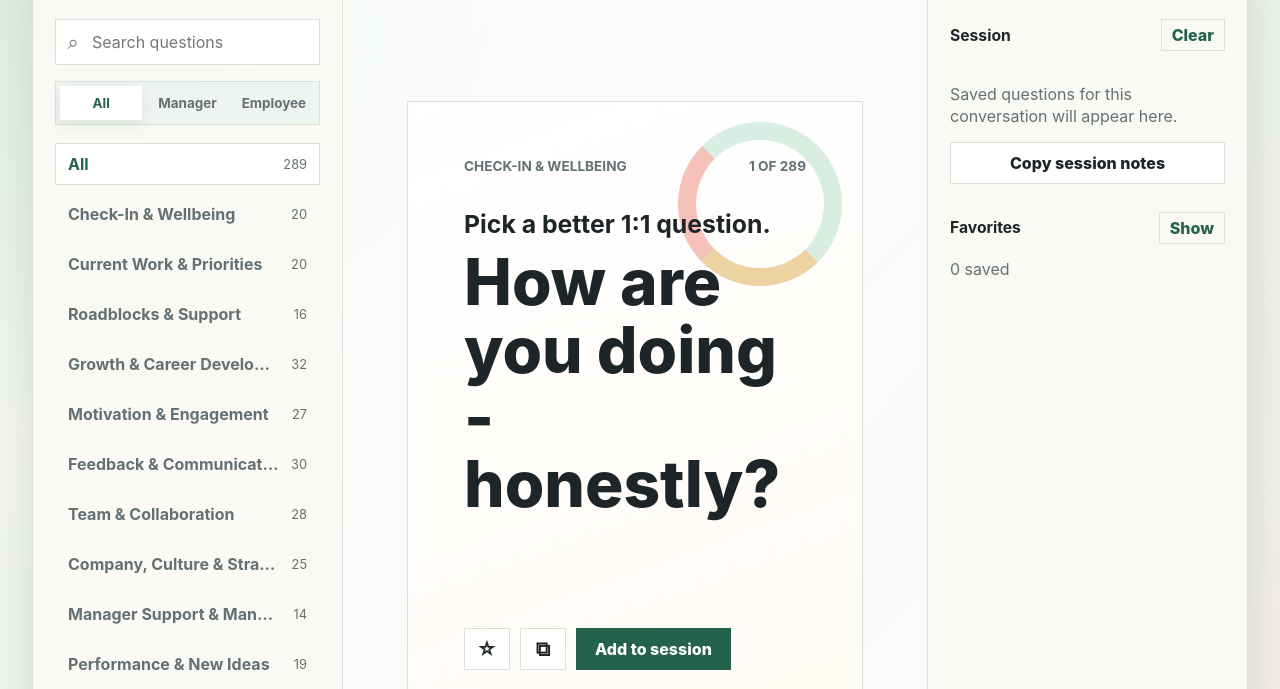
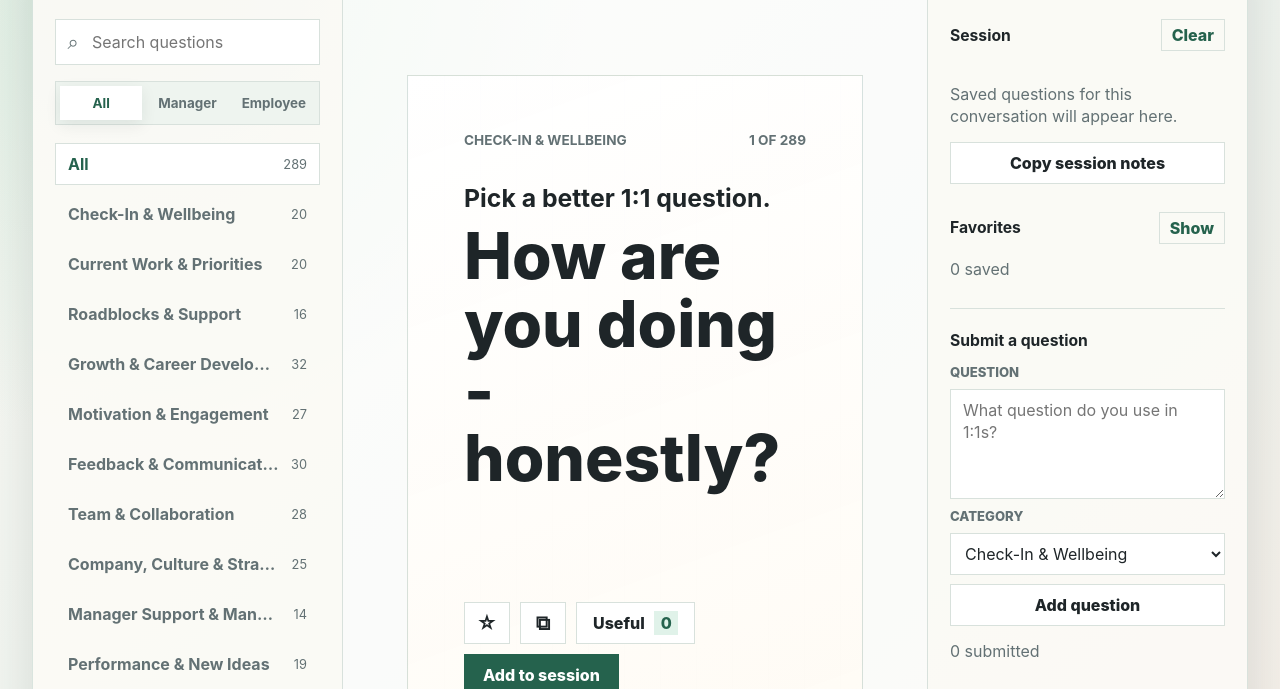
Before and after one commit to kevinmcfaul/one-on-one-loop, a plain HTML site: page index.html in a window 1280 px wide. Shown: the part 111-800 px from the top of the page. Drawn offline with Linux system fonts and the light colour scheme.

Commit message:
Add files via upload
Removing excess indicator. Adding ability for user generated questions.

```diff
--- a/app.js
+++ b/app.js
@@ -360,7 +360,7 @@
   }
 ];
 
-const questionBank = categories.flatMap((category, categoryIndex) =>
+const baseQuestionBank = categories.flatMap((category, categoryIndex) =>
   category.questions.map((text, questionIndex) => ({
     id: `${categoryIndex}-${questionIndex}`,
     category: category.name,
@@ -400,6 +400,8 @@
   }))
 );
 
+let questionBank = [...baseQuestionBank];
+
 const state = {
   category: "All",
   direction: "all",
@@ -408,6 +410,9 @@
   index: 0,
   history: [],
   favorites: new Set(JSON.parse(localStorage.getItem("loop:favorites") || "[]")),
+  votes: JSON.parse(localStorage.getItem("loop:votes") || "{}"),
+  voted: new Set(JSON.parse(localStorage.getItem("loop:voted") || "[]")),
+  submitted: JSON.parse(localStorage.getItem("loop:submitted") || "[]"),
   session: JSON.parse(localStorage.getItem("loop:session") || "[]")
 };
 
@@ -420,6 +425,8 @@
   search: document.querySelector("#search"),
   favorite: document.querySelector("#favorite"),
   copy: document.querySelector("#copy"),
+  vote: document.querySelector("#vote-useful"),
+  voteCount: document.querySelector("#vote-count"),
   add: document.querySelector("#add-to-session"),
   previous: document.querySelector("#previous"),
   next: document.querySelector("#next"),
@@ -430,8 +437,23 @@
   exportSession: document.querySelector("#export-session"),
   favoriteCount: document.querySelector("#favorite-count"),
   showFavorites: document.querySelector("#show-favorites"),
+  form: document.querySelector("#question-form"),
+  submittedQuestion: document.querySelector("#submitted-question"),
+  submittedCategory: document.querySelector("#submitted-category"),
+  submittedCount: document.querySelector("#submitted-count"),
   toast: document.querySelector("#toast")
 };
+
+function refreshQuestionBank() {
+  const customQuestions = state.submitted.map((question, index) => ({
+    id: `custom-${index}`,
+    category: question.category,
+    text: question.text,
+    direction: "manager",
+    custom: true
+  }));
+  questionBank = [...baseQuestionBank, ...customQuestions];
+}
 
 function filteredQuestions() {
   const term = state.search.trim().toLowerCase();
@@ -453,7 +475,7 @@
 function renderCategories() {
   const allButton = categoryButton("All", questionBank.length);
   els.categoryList.replaceChildren(allButton, ...categories.map((category) =>
-    categoryButton(category.name, category.questions.length)
+    categoryButton(category.name, questionBank.filter((question) => question.category === category.name).length)
   ));
 }
 
@@ -484,6 +506,7 @@
     els.question.textContent = "Try a different filter or search.";
     els.favorite.disabled = true;
     els.copy.disabled = true;
+    els.vote.disabled = true;
     els.add.disabled = true;
     return;
   }
@@ -493,9 +516,12 @@
   els.question.textContent = question.text;
   els.favorite.disabled = false;
   els.copy.disabled = false;
+  els.vote.disabled = false;
   els.add.disabled = false;
   els.favorite.classList.toggle("active", state.favorites.has(question.id));
   els.favorite.querySelector("span").textContent = state.favorites.has(question.id) ? "★" : "☆";
+  els.vote.classList.toggle("active", state.voted.has(question.id));
+  els.voteCount.textContent = state.votes[question.id] || 0;
 }
 
 function renderSession() {
@@ -509,6 +535,17 @@
   els.exportSession.disabled = items.length === 0;
   els.favoriteCount.textContent = `${state.favorites.size} saved`;
   els.showFavorites.textContent = state.onlyFavorites ? "All" : "Show";
+  els.submittedCount.textContent = `${state.submitted.length} submitted`;
+}
+
+function renderSubmittedCategories() {
+  const options = categories.map((category) => {
+    const option = document.createElement("option");
+    option.value = category.name;
+    option.textContent = category.name;
+    return option;
+  });
+  els.submittedCategory.replaceChildren(...options);
 }
 
 function renderDirection() {
@@ -518,6 +555,7 @@
 }
 
 function render() {
+  refreshQuestionBank();
   renderCategories();
   renderDirection();
   renderQuestion();
@@ -566,6 +604,15 @@
   localStorage.setItem("loop:session", JSON.stringify(state.session));
 }
 
+function saveVotes() {
+  localStorage.setItem("loop:votes", JSON.stringify(state.votes));
+  localStorage.setItem("loop:voted", JSON.stringify([...state.voted]));
+}
+
+function saveSubmitted() {
+  localStorage.setItem("loop:submitted", JSON.stringify(state.submitted));
+}
+
 document.querySelectorAll("[data-direction]").forEach((button) => {
   button.addEventListener("click", () => {
     state.direction = button.dataset.direction;
@@ -601,6 +648,23 @@
 els.copy.addEventListener("click", () => {
   const question = currentQuestion();
   if (question) copyText(question.text, "Question copied");
+});
+
+els.vote.addEventListener("click", () => {
+  const question = currentQuestion();
+  if (!question) return;
+  const currentVotes = state.votes[question.id] || 0;
+  if (state.voted.has(question.id)) {
+    state.voted.delete(question.id);
+    state.votes[question.id] = Math.max(currentVotes - 1, 0);
+    showToast("Vote removed");
+  } else {
+    state.voted.add(question.id);
+    state.votes[question.id] = currentVotes + 1;
+    showToast("Marked useful");
+  }
+  saveVotes();
+  renderQuestion();
 });
 
 els.add.addEventListener("click", () => {
@@ -657,6 +721,27 @@
   render();
 });
 
+els.form.addEventListener("submit", (event) => {
+  event.preventDefault();
+  const text = els.submittedQuestion.value.trim();
+  const category = els.submittedCategory.value;
+  if (text.length < 8 || !text.endsWith("?")) {
+    showToast("Add a complete question ending with a question mark");
+    return;
+  }
+  state.submitted.push({ text, category });
+  saveSubmitted();
+  state.category = category;
+  state.onlyFavorites = false;
+  state.search = "";
+  els.search.value = "";
+  els.submittedQuestion.value = "";
+  refreshQuestionBank();
+  state.index = filteredQuestions().findIndex((question) => question.text === text && question.category === category);
+  render();
+  showToast("Question added");
+});
+
 window.addEventListener("keydown", (event) => {
   if (event.target.matches("input")) return;
   if (event.key === "ArrowRight") goToIndex(state.index + 1);
@@ -667,4 +752,5 @@
   }
 });
 
+renderSubmittedCategories();
 render();
--- a/index.html
+++ b/index.html
@@ -57,6 +57,7 @@
                 <button class="icon-button" type="button" id="copy" aria-label="Copy question" title="Copy question">
                   <span aria-hidden="true">⧉</span>
                 </button>
+                <button class="secondary-action compact" type="button" id="vote-useful">Useful <span id="vote-count">0</span></button>
                 <button class="primary-action" type="button" id="add-to-session">Add to session</button>
               </div>
             </div>
@@ -82,6 +83,20 @@
               <button class="text-button" type="button" id="show-favorites">Show</button>
             </div>
             <div class="favorite-count" id="favorite-count">0 saved</div>
+
+            <div class="submit-panel">
+              <div class="panel-header">
+                <h2>Submit a question</h2>
+              </div>
+              <form id="question-form" class="question-form">
+                <label for="submitted-question">Question</label>
+                <textarea id="submitted-question" rows="4" placeholder="What question do you use in 1:1s?"></textarea>
+                <label for="submitted-category">Category</label>
+                <select id="submitted-category"></select>
+                <button class="export-action" type="submit">Add question</button>
+              </form>
+              <div class="favorite-count" id="submitted-count">0 submitted</div>
+            </div>
           </aside>
         </div>
       </section>
--- a/styles.css
+++ b/styles.css
@@ -29,6 +29,11 @@
 
 button,
 input {
+  font: inherit;
+}
+
+textarea,
+select {
   font: inherit;
 }
 
@@ -155,7 +160,9 @@
 .secondary-action,
 .primary-action,
 .icon-button,
-.export-action {
+.export-action,
+.question-form textarea,
+.question-form select {
   border: 0;
   color: var(--ink);
 }
@@ -234,16 +241,7 @@
 }
 
 .question-card::before {
-  content: "";
-  position: absolute;
-  inset: 20px 20px auto auto;
-  width: 128px;
-  height: 128px;
-  border: 18px solid rgba(143, 207, 176, 0.34);
-  border-left-color: rgba(233, 111, 88, 0.42);
-  border-bottom-color: rgba(217, 164, 65, 0.48);
-  border-radius: 50%;
-  pointer-events: none;
+  content: none;
 }
 
 .question-meta {
@@ -338,6 +336,27 @@
   padding: 0 16px;
 }
 
+.secondary-action.compact {
+  min-width: 0;
+}
+
+#vote-count {
+  display: inline-grid;
+  place-items: center;
+  min-width: 24px;
+  min-height: 24px;
+  margin-left: 6px;
+  padding: 0 6px;
+  background: rgba(143, 207, 176, 0.28);
+  color: var(--mint-dark);
+}
+
+#vote-useful.active {
+  border-color: rgba(37, 98, 77, 0.46);
+  background: #ecf7f1;
+  color: var(--mint-dark);
+}
+
 .panel-header {
   display: flex;
   align-items: center;
@@ -389,6 +408,44 @@
   margin-top: 28px;
 }
 
+.submit-panel {
+  margin-top: 28px;
+  padding-top: 22px;
+  border-top: 1px solid var(--line);
+}
+
+.question-form {
+  display: grid;
+  gap: 9px;
+  margin-top: 14px;
+}
+
+.question-form label {
+  color: var(--muted);
+  font-size: 0.82rem;
+  font-weight: 760;
+  text-transform: uppercase;
+}
+
+.question-form textarea,
+.question-form select {
+  width: 100%;
+  border: 1px solid var(--line);
+  background: var(--panel);
+}
+
+.question-form textarea {
+  min-height: 110px;
+  padding: 10px 12px;
+  resize: vertical;
+  line-height: 1.35;
+}
+
+.question-form select {
+  min-height: 42px;
+  padding: 0 10px;
+}
+
 .toast {
   position: fixed;
   left: 50%;
@@ -409,7 +466,9 @@
 }
 
 button:focus-visible,
-input:focus-visible {
+input:focus-visible,
+textarea:focus-visible,
+select:focus-visible {
   outline: 3px solid rgba(79, 125, 187, 0.5);
   outline-offset: 2px;
 }
```
Also changed, not shown: 1 other file.
